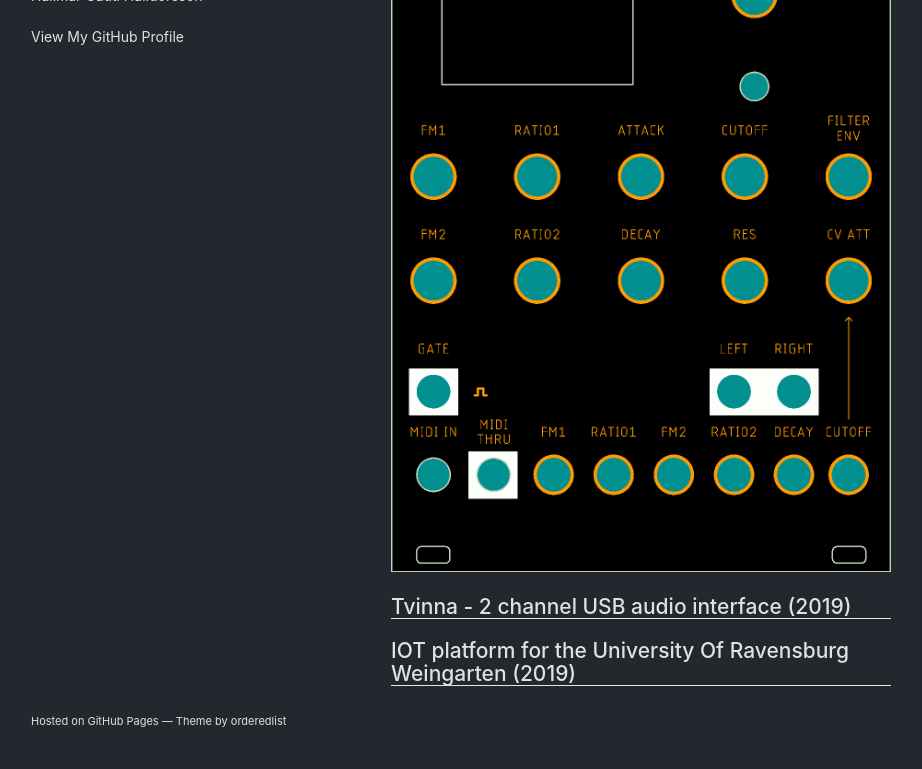
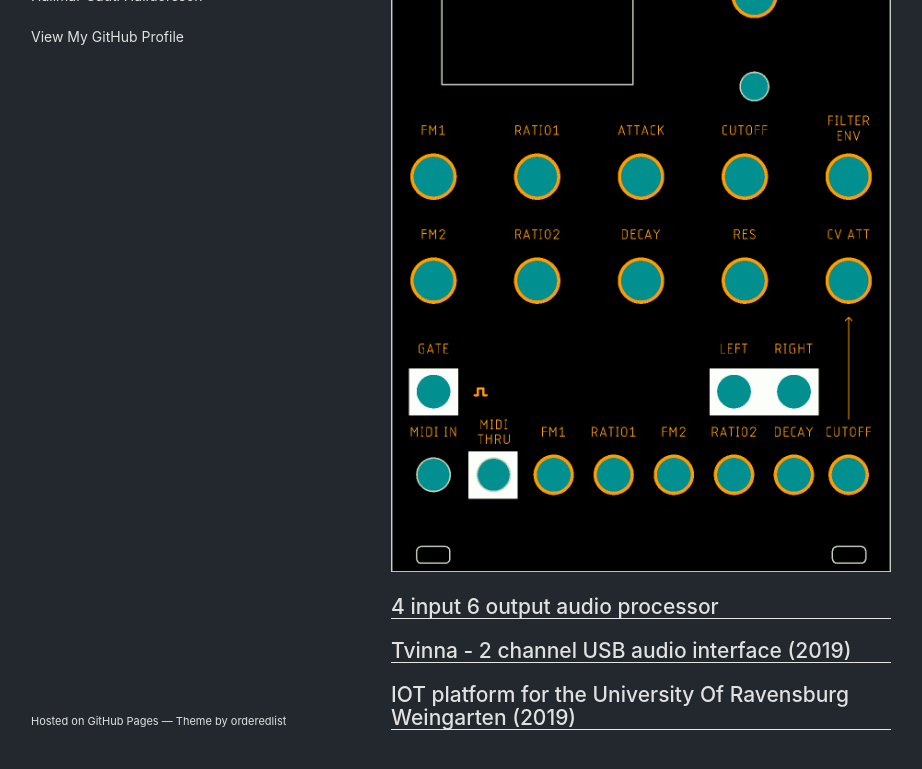
Before and after one commit to hallmar/hallmar.github.io, a Jekyll site: the page built from index.md, in a window 1280 px wide and 1101 px high. Shown: the part 301-1070 px from the top of the window, without its empty margins (179-1101 px from the left). Built offline with Jekyll 4.4.1, drawn with Linux system fonts in a browser that asks for light colours.

Commit message:
Update index.md

```diff
--- a/index.md
+++ b/index.md
@@ -11,7 +11,8 @@ layout: default
 <img src="/assets/img/fjöl.png" alt="Fjöl frontpanel">
 
 
-
+<h2> 4 input 6 output audio processor
+<hr>
 
 <h2> Tvinna - 2 channel USB audio interface (2019)
 <hr>
```
